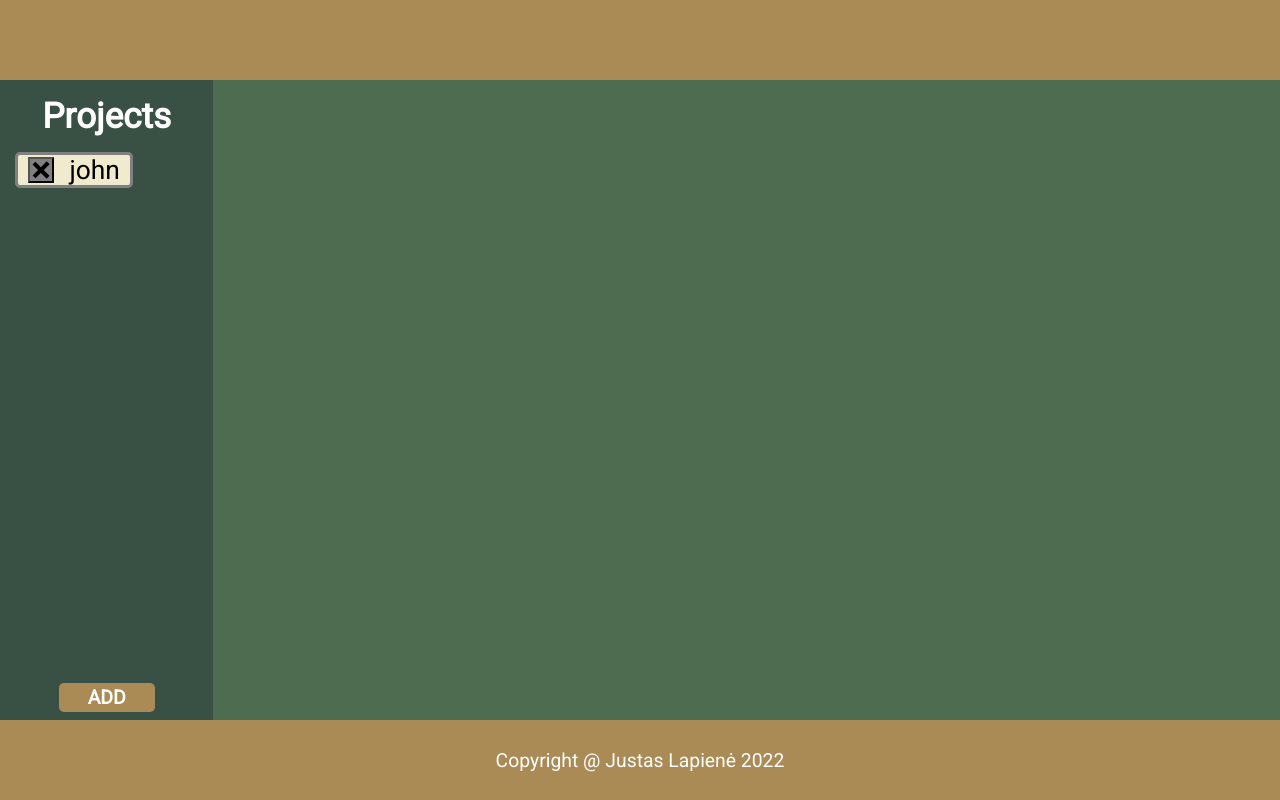
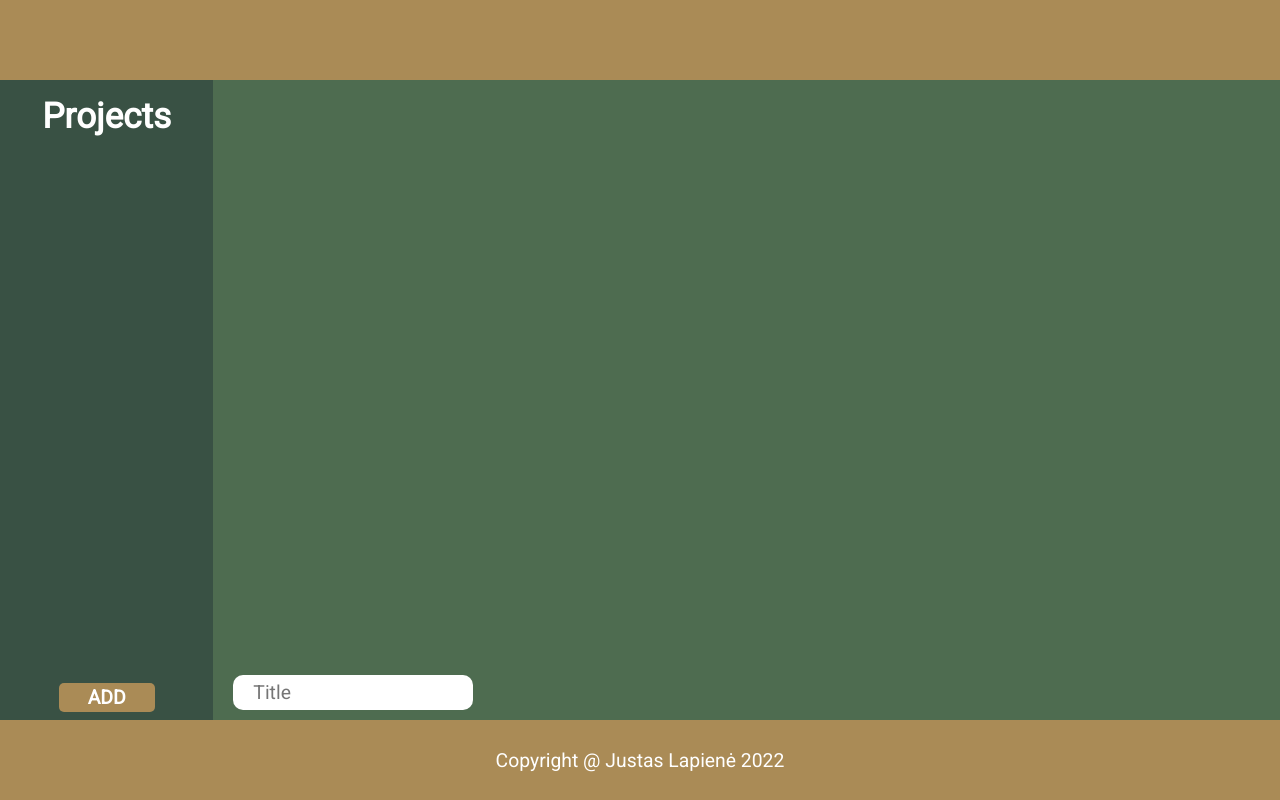
Before and after one commit to J03B1D3N/To-Do-List, a website built with webpack: page dist/index.html in a window 1280 px wide. Both pictures are taken after a click on the button "ADD". Built offline with nearby package versions, Linux system fonts and the light colour scheme.

Commit message:
project name imput field now works as intended.

```diff
--- a/src/index.js
+++ b/src/index.js
@@ -1,9 +1,6 @@
+import { th } from 'date-fns/locale';
 import './style.scss';
-class Project {
-constructor  (title) {
-    this.title = title
-}
-}
+
 (function() {
 
     let todoApp = {
@@ -18,21 +15,38 @@ constructor  (title) {
         this.addProjectBtn = document.getElementById('add')
         this.projectList = document.getElementById('projectList')
         this.deleteProjectBtn = document.querySelectorAll('.delete')
+        this.projectTitleInput = document.getElementById('projectTitle')
+        this.projectTitleForm = document.getElementById('projectTitleForm')
+    },
+    bindEvents: function() {
+        this.projectTitleForm.addEventListener('submit', (e) => {
+            e.preventDefault();
+            this.createProject();
+            this.addProject();
+            this.projectTitleInput.value = ''
+            this.projectTitleInput.style.display = 'none'
+            this.renderProjectList();
+
+        }),
+        this.addProjectBtn.addEventListener('click', (e) => {
+           this.projectTitleInput.style.display = 'block'
+           this.projectTitleInput.focus()
+            // this.createProject()
+            // this.addProject()
+            // this.renderProjectList()
+        });
 
     },
     addProject: function() {
         this.projectListArr.push(this.project)
     },
-    bindEvents: function() {
-        this.addProjectBtn.addEventListener('click', () => {
-            this.createProject()
-            this.addProject()
-            this.renderProjectList()
-        });
-
-    },
     createProject: function() {
-        this.project = new Project('john')
+        class Project {
+            constructor  (projectTitleInput) {
+                this.title = projectTitleInput
+            }
+            }
+        this.project = new Project(this.projectTitleInput.value)
     },
     deleteProject: function(event) {
         const target = event.currentTarget.parentNode
--- a/src/style.scss
+++ b/src/style.scss
@@ -167,4 +167,19 @@ main {
     grid-column: 2 / -1;
     grid-row: 2/10;
     background-color: $main;
+    position: relative;
+    #projectTitle {
+        position: absolute;
+        bottom: 10px;
+        height: 2rem;
+        margin-left: 20px;
+        border-radius: 10px;
+        border: none;
+        color: black;
+        padding-left: 20px;
+        display: none;
+    }
+    #projectTitle:focus {
+        outline: none;
+    }
 }
```
Also changed, not shown: dist/index.html.
